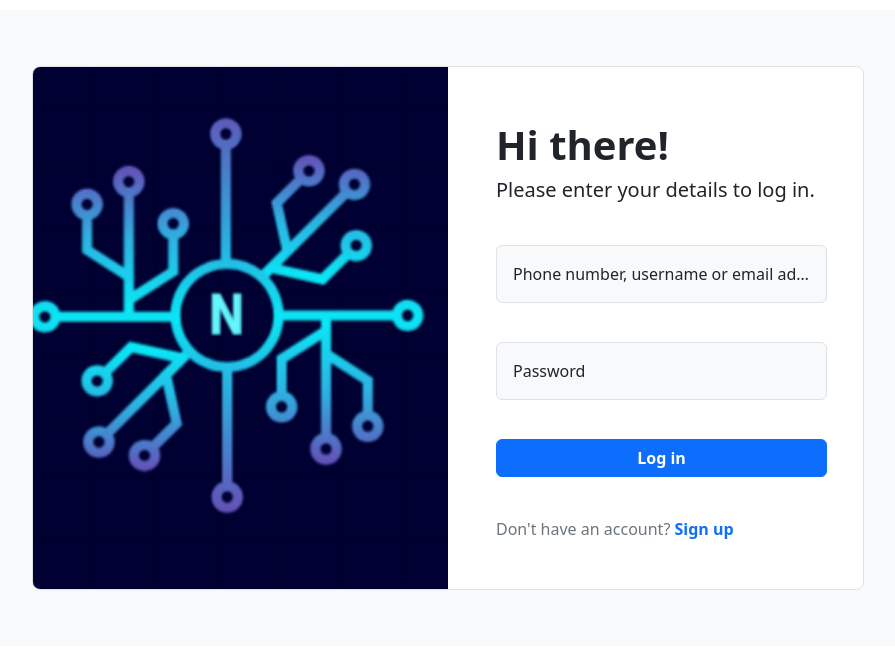
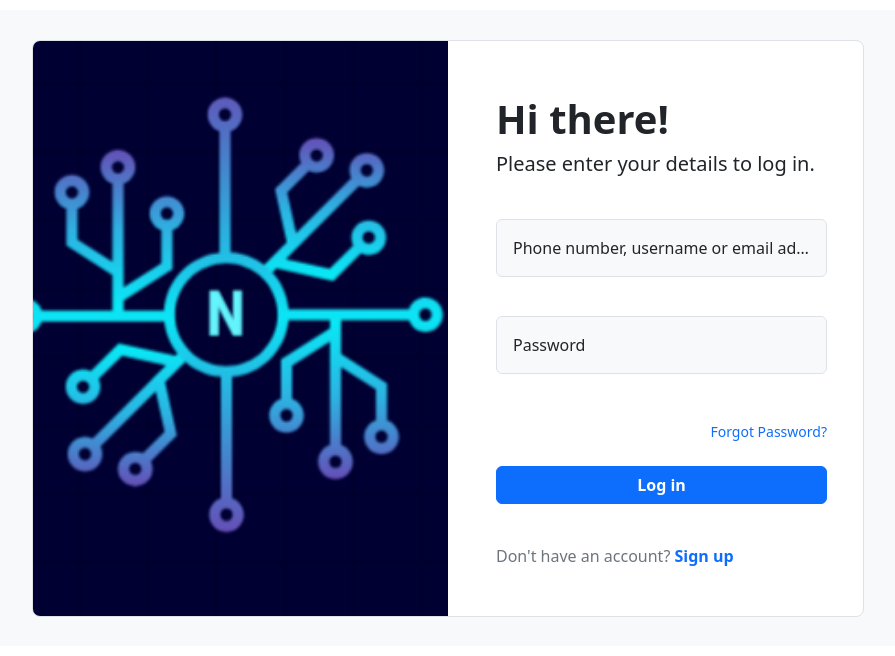
Before and after one commit to yash-2587/Netlink_A_Social_Media_Marketplace, a PHP site: page /login.php in a window 1280 px wide. Shown: the part 78-734 px from the top of the page, without its empty margins (192-1087 px from the left). Run offline with PHP 8.4, Linux system fonts and the light colour scheme; some libraries are stand-ins or nearby versions.

Commit message:
Update login.php

```diff
--- a/netlink/public/login.php
+++ b/netlink/public/login.php
@@ -67,6 +67,9 @@ session_start();
                                                 <p class="m-0 px-3 w-100 bg-light text-truncate">Password</p>
                                             </label>
                                         </div>
+                                        <div class="d-flex justify-content-end mt-2">
+                                            <a href="forgot-password.php" class="text-decoration-none small">Forgot Password?</a>
+                                        </div>
                                         <div>
                                             <button class="btn btn-primary fw-bold w-100" name="submit-button"
                                                 type="submit">Log
```
